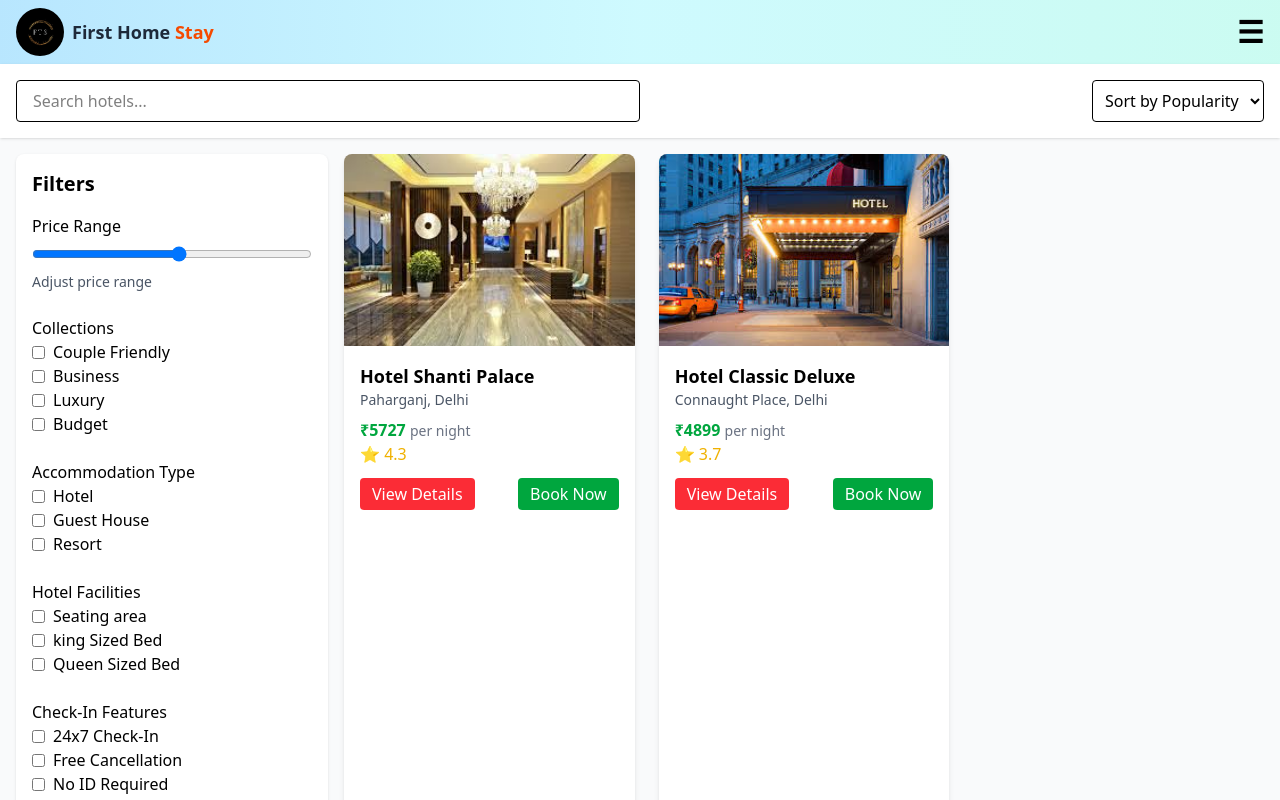
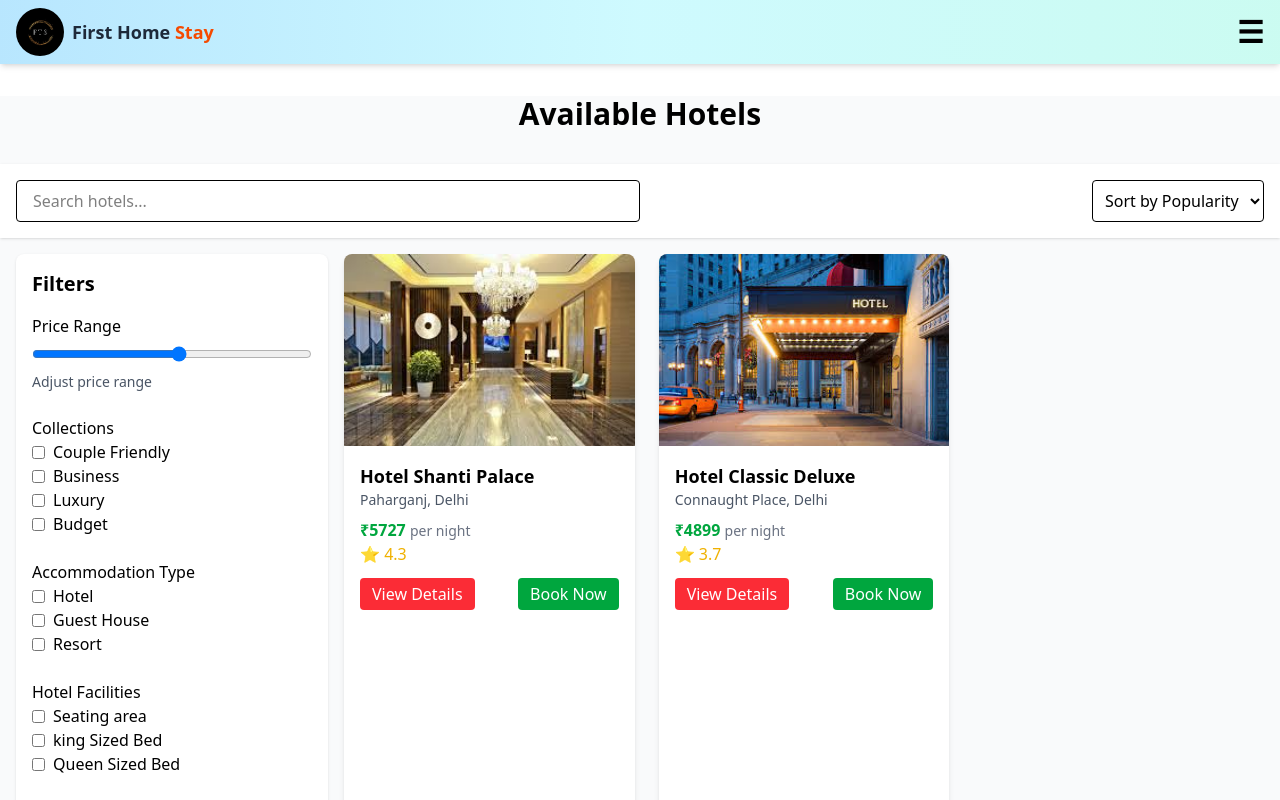
Before and after one commit to FirstTrackSolutionProjects/HomeStay-FTS, a React (Vite) app: page /hotels/1 in a window 1280 px wide. Shown: the top 800 px of the page. Built offline with nearby package versions, Linux system fonts and the light colour scheme.

Commit message:
chore: updated hotellist page

```diff
--- a/src/Pages/HotelListpage.jsx
+++ b/src/Pages/HotelListpage.jsx
@@ -444,7 +444,7 @@ import hotels from "../data/hotels"; // assume this holds hotel info
 const HotelListPage = () => {
   return (
     <div className="min-h-screen bg-gray-50">
-      {/* Search + Sort */}
+      <h1 className="text-3xl font-bold text-center my-8">Available Hotels</h1>
       <div className="flex flex-col sm:flex-row justify-between items-center p-4 bg-white shadow">
         <input
           type="text"
```
